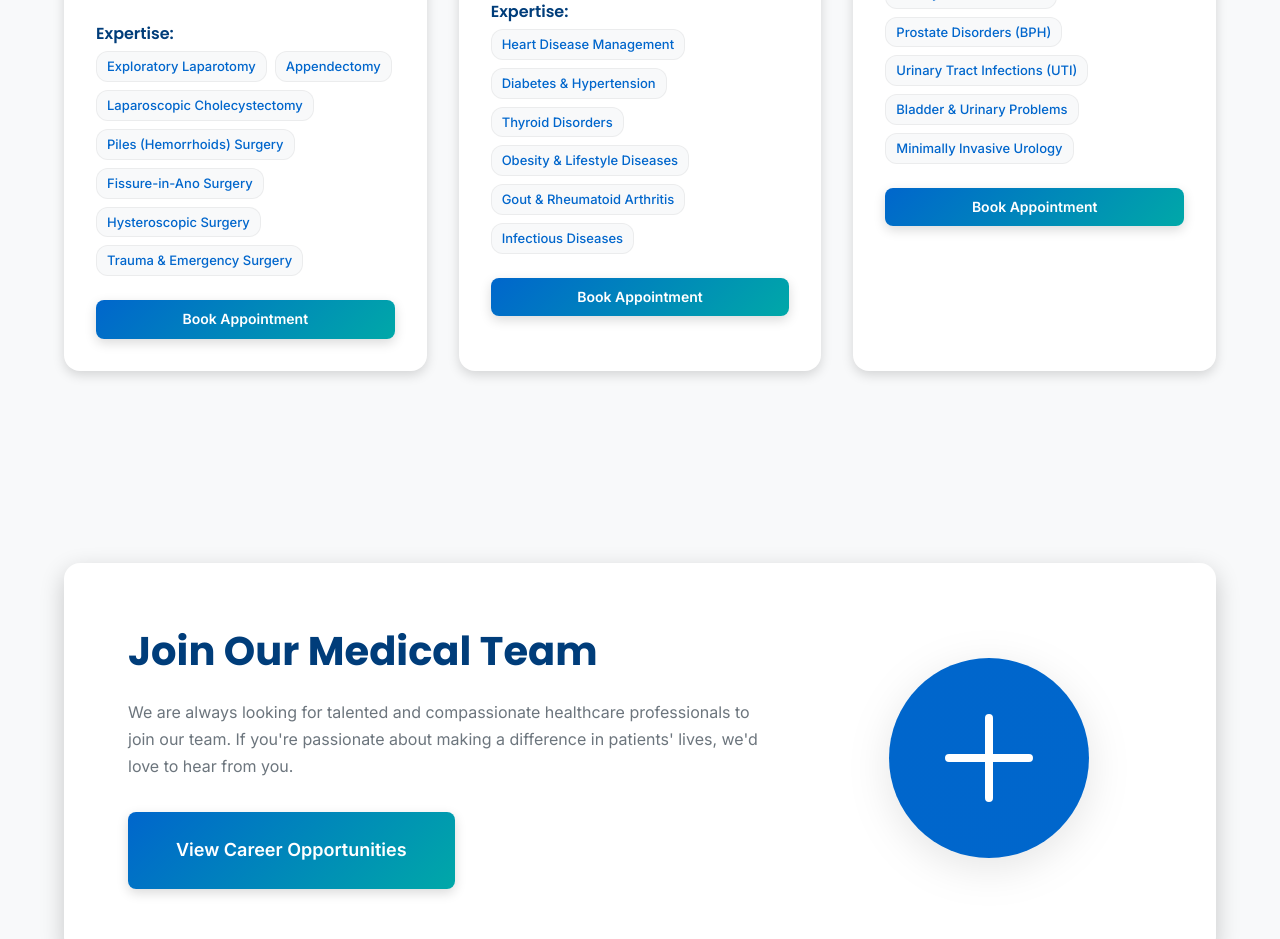
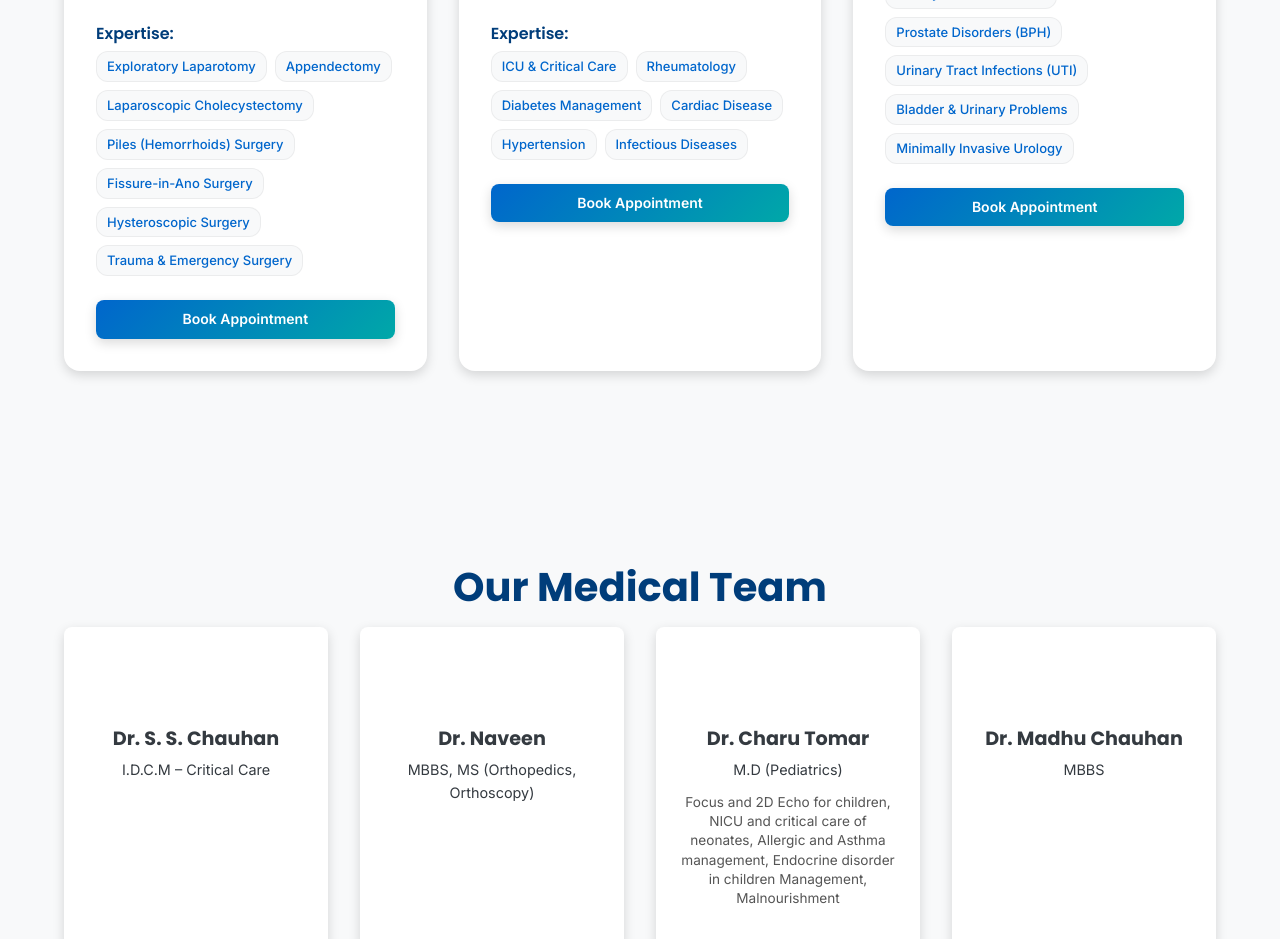
Before and after one commit to khushgara/Chauhan-Hospital, a React (Vite) app: page /doctors in a window 1280 px wide. Shown: the part 2320-3259 px from the top of the page. Built offline with nearby package versions, Linux system fonts and the light colour scheme.

Commit message:
all updated

```diff
--- a/src/pages/Doctors.jsx
+++ b/src/pages/Doctors.jsx
@@ -97,15 +97,15 @@ const Doctors = () => {
       name: 'Dr. Pushpendra Singh Chauhan',
       specialization: 'Internal Medicine',
       qualification: 'MBBS, M.D (Medicine)',
-      experience: '10+',
+      experience: '5+',
       image: drPushpendra,
-      description: 'Dr. Pushpendra Singh Chauhan provides advanced, guideline-based medical treatment with a focus on accurate diagnosis, long-term disease control, and preventive healthcare. Known for ethical practice and comprehensive care.',
+      description: 'Dr. Pushpendra Singh Chauhan has 5 years of experience in ICU, Rheumatology, Diabetes, and Cardiac Disease. He provides advanced, guideline-based medical treatment with a focus on accurate diagnosis, long-term disease control, and preventive healthcare.',
       expertise: [
-        'Heart Disease Management',
-        'Diabetes & Hypertension',
-        'Thyroid Disorders',
-        'Obesity & Lifestyle Diseases',
-        'Gout & Rheumatoid Arthritis',
+        'ICU & Critical Care',
+        'Rheumatology',
+        'Diabetes Management',
+        'Cardiac Disease',
+        'Hypertension',
         'Infectious Diseases'
       ]
     },
@@ -186,6 +186,58 @@ const Doctors = () => {
         </div>
       </section>
 
+
+
+      {/* Medical Team Section */}
+      <section className="section bg-light">
+        <div className="container">
+          <h2 className="section-title text-center">Our Medical Team</h2>
+          <div className="grid grid-4 text-center">
+            {[
+              { name: 'Dr. S. S. Chauhan', qualification: 'I.D.C.M – Critical Care' },
+              { name: 'Dr. Naveen', qualification: 'MBBS, MS (Orthopedics, Orthoscopy)' },
+              {
+                name: 'Dr. Charu Tomar',
+                qualification: 'M.D (Pediatrics)',
+                details: 'Focus and 2D Echo for children, NICU and critical care of neonates, Allergic and Asthma management, Endocrine disorder in children Management, Malnourishment'
+              },
+              { name: 'Dr. Madhu Chauhan', qualification: 'MBBS' }
+            ].map((doc, index) => (
+              <div key={index} className="medical-team-card" style={{
+                background: 'white',
+                padding: '1.5rem',
+                borderRadius: '8px',
+                boxShadow: 'var(--shadow-md)',
+                transition: 'transform 0.3s ease'
+              }}>
+                <div style={{
+                  width: '60px',
+                  height: '60px',
+                  background: 'var(--primary-color)',
+                  color: 'white',
+                  borderRadius: '50%',
+                  display: 'flex',
+                  alignItems: 'center',
+                  justifyContent: 'center',
+                  margin: '0 auto 1rem',
+                  fontSize: '1.5rem',
+                  fontWeight: 'bold'
+                }}>
+                  {doc.name.split(' ')[1][0]}
+                </div>
+                <h3 style={{ fontSize: '1.2rem', marginBottom: '0.5rem', color: 'var(--text-dark)' }}>{doc.name}</h3>
+                <p style={{ color: 'var(--text-light)', fontSize: '0.9rem', margin: 0 }}>{doc.qualification}</p>
+                {doc.details && (
+                  <p style={{ color: '#555', fontSize: '0.85rem', marginTop: '0.8rem', lineHeight: '1.4' }}>
+                    {doc.details}
+                  </p>
+                )}
+              </div>
+            ))}
+          </div>
+        </div>
+      </section>
+
       {/* Join Our Team */}
       <section className="section" style={{ background: 'var(--off-white)' }}>
         <div className="container">
```
